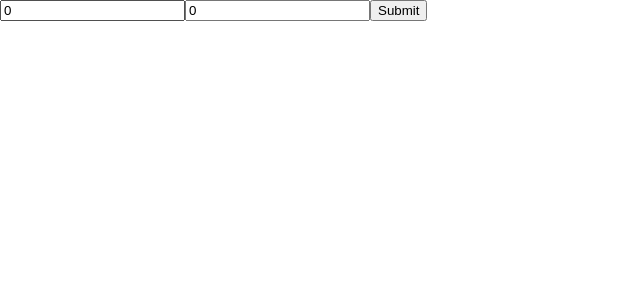
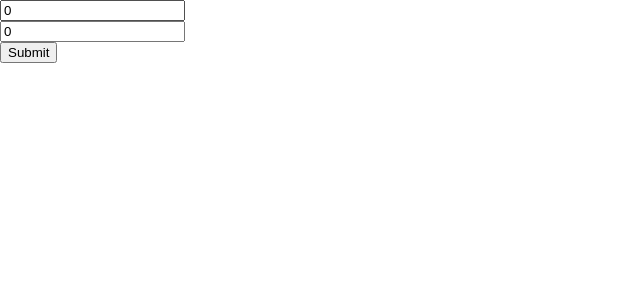
Before and after one commit to ValentynFediuk/matrix-tabular-data, a React (Vite) app: page / in a window 1280 px wide. Shown: the top 300 px of the page, without its empty margins (0-640 px from the left). Built offline with nearby package versions, Linux system fonts and the light colour scheme.

Commit message:
[update] form and table context

```diff
--- a/src/App.tsx
+++ b/src/App.tsx
@@ -1,9 +1,7 @@
-import {ChangeEvent, useEffect, useState} from 'react';
-import {Table} from "./components/Table/Table";
-import {Cell} from './components/Cell/Cell';
-import {Form} from "./components/Form/Form";
-import {Row} from "./components/Row/Row";
-import {Column} from "./components/Column/Column";
+import {useReducer, useState} from 'react';
+import {Table, Form} from "./components";
+import {GridContext, GridDispatchContext} from './store/contexts';
+import {gridReducer} from "./store/reducers";
 
 type CellId = number; // unique value for all table
 type CellValue = number; // three digit random number
@@ -13,35 +11,21 @@ type Cell = {
     amount: CellValue
 }
 
+export const App = () => {
+    const [matrix, setMatrix] = useState<Cell[][]>([])
 
-export const App = () => {
-    const [rows, setRows] = useState<number>(0);
-    const [columns, setColumns] = useState<number>(0);
-    const [matrix, setMatrix] = useState<any>([])
-
-    const handleSetRows = (event: ChangeEvent<HTMLInputElement>) => {
-        if (+event.target.value < 0 || +event.target.value > 100) {
-            return
-        } else {
-            setRows(+event.target.value)
-        }
-    };
-
-    const handleSetColumns = (event: ChangeEvent<HTMLInputElement>) => {
-        if (+event.target.value < 0 || +event.target.value > 100) {
-            return
-        } else {
-            setColumns(+event.target.value)
-        }
-    };
+    const [grid, dispatch] = useReducer(gridReducer, {
+        rows: 0,
+        columns: 0,
+    });
 
     const handleSubmit = (event: { preventDefault: () => void }) => {
         event.preventDefault();
-        setMatrix([])
+
         let temp:[] = []
-        for (let i = 0; i < rows; i++) {
+        for (let i = 0; i < grid.rows; i++) {
             let foo:[] = []
-            for (let j = 0; j < columns; j++) {
+            for (let j = 0; j < grid.columns; j++) {
                 let obj = {
                     id: i * j,
                     amount: Math.floor(Math.random() * 900) + 100
@@ -53,28 +37,16 @@ export const App = () => {
         setMatrix(temp)
     };
 
-    useEffect(() => {
-        console.log(matrix)
-    }, [matrix])
-
     return (
         <div className="container">
-            <Form
-                columns={columns}
-                rows={rows}
-                handleSetColumns={handleSetColumns}
-                handleSetRows={handleSetRows}
-                handleSubmit={handleSubmit}
-            />
-            <Table>
-                {matrix.map((column:[], index: number) => (
-                    <Row key={index}>
-                        {column.map((row:[], index: number) => (
-                            <Cell key={index}>{row.amount}</Cell>
-                        ))}
-                    </Row>
-                ))}
-            </Table>
+            <GridContext.Provider value={grid}>
+                <GridDispatchContext.Provider value={dispatch}>
+                    <Form
+                        handleSubmit={handleSubmit}
+                    />
+                    <Table matrix={matrix} />
+                </GridDispatchContext.Provider>
+            </GridContext.Provider>
         </div>
     );
 }
--- a/src/components/Form/Form.tsx
+++ b/src/components/Form/Form.tsx
@@ -1,27 +1,33 @@
-import {FC} from "react";
+import React, {FC, useContext} from "react";
+import { Input } from '../ui'
+import {GridContext, GridDispatchContext} from "../../store/contexts";
 
 interface Props {
-    rows: number
-    columns: number
-    handleSubmit: any
-    handleSetRows: any
-    handleSetColumns: any
+    handleSubmit: () => void
 }
-export const Form:FC<Props> = ({rows, columns, handleSubmit, handleSetRows, handleSetColumns}) => {
+export const Form:FC<Props> = ({handleSubmit}) => {
+    const grid = useContext(GridContext)
+    const dispatch = useContext(GridDispatchContext)
+
+
    return (
        <form onSubmit={handleSubmit}>
-           <input
-               type="text"
-               placeholder="M - rows"
-               value={rows}
-               onChange={(event) => handleSetRows(event)}
-           />
-           <input
-               type="text"
-               placeholder="N - columns"
-               value={columns}
-               onChange={(event) => handleSetColumns(event)}
-           />
+           <Input onChange={
+               (event) => {
+                   dispatch({
+                       type: 'setRows',
+                       rows: +event.target.value
+                   })
+               }
+           } value={grid.rows} placeholder='M - rows' />
+           <Input
+               onChange={(event) => {
+                   dispatch({
+                       type: 'setColumns',
+                       columns: +event.target.value
+                   })
+               }}
+               value={grid.columns} placeholder='N - columns' />
            <button type="submit">Submit</button>
        </form>
 
--- a/src/components/Table/Table.tsx
+++ b/src/components/Table/Table.tsx
@@ -1,13 +1,63 @@
-import {FC, ReactNode} from "react";
+import {FC, useState} from "react";
 import styles from './Table.module.scss'
+import {Row} from "../Row/Row";
+import { Cell } from "../index";
 interface Props {
-    children: ReactNode;
+    matrix: [][number];
 }
-export const Table:FC<Props> = ({children}) => {
+
+export const Table:FC<Props> = ({matrix}) => {
+    const [rowSum, setRowSum] = useState<number[]>([])
+    const [columnAverage, setColumnAverage] = useState<number[]>([])
+
+    const getRowSum = (rows: [][]) => {
+        let arrSum: number[] = [];
+        rows.forEach((element, index) => {
+            let sum = 0
+
+            element.forEach((object, index) => {
+                sum += object['amount'];
+            });
+            arrSum.push(sum)
+        })
+
+        setRowSum(arrSum)
+    }
+
+    const getColumnAverage = (matrix: [][]) => {
+        let columnSum: number[] = [];
+
+        matrix.forEach((element, i) => {
+            let sum = 0
+
+            element.forEach((object, j) => {
+                sum += object['amount'];
+            })
+
+            columnAverage.push(sum)
+        })
+
+        setColumnAverage(columnSum)
+    }
+
     return (
         <div className={styles.table}>
             <div>
-                {children}
+                {matrix.map((column:[], index: number) => (
+                    <Row key={index}>
+                        {column.map((row:[], index: number) => (
+                            <Cell key={index}>{row.amount}</Cell>
+                        ))}
+                    </Row>
+                ))}
+                <div className='sum'>
+                    {rowSum.map((el, index) => (
+                        <Cell key={index}>Sum - {el}</Cell>
+                    ))}
+                </div>
+                <div className='average'>
+
+                </div>
             </div>
         </div>
     )
--- /dev/null
+++ b/src/components/index.ts
@@ -0,0 +1,5 @@
+export {Cell} from './Cell/Cell'
+export {Column} from './Column/Column'
+export {Form} from './Form/Form'
+export {Row} from './Row/Row'
+export {Table} from './Table/Table'
--- /dev/null
+++ b/src/components/ui/Input/Input.tsx
@@ -0,0 +1,16 @@
+import {ChangeEvent, ChangeEventHandler, FC} from "react"
+import styles from './Input.module.scss'
+
+interface Props {
+    onChange: ChangeEventHandler<HTMLInputElement>
+    value: number
+    placeholder: string
+}
+
+export const Input: FC<Props> = ({onChange, value, placeholder}) => {
+    return (
+        <div className={styles.wrapper}>
+            <input type="text" onChange={onChange} value={value} placeholder={placeholder}/>
+        </div>
+    )
+}
--- /dev/null
+++ b/src/components/ui/index.ts
@@ -0,0 +1 @@
+export { Input } from './Input/Input'
--- /dev/null
+++ b/src/store/contexts/GridContext.ts
@@ -0,0 +1,4 @@
+import {createContext} from "react";
+
+export const GridContext = createContext({columns: 0, rows: 0})
+export const GridDispatchContext = createContext({type: 'setColumns', columns: 0})
--- /dev/null
+++ b/src/store/contexts/index.ts
@@ -0,0 +1 @@
+export * from './GridContext'
--- /dev/null
+++ b/src/store/reducers/gridReducer.ts
@@ -0,0 +1,41 @@
+interface GridValues {
+    columns: number
+    rows: number
+}
+
+export interface SetRowsAction {
+    type: "setRows";
+    rows: number;
+}
+
+export interface SetColumnsAction {
+    type: "setColumns";
+    columns: number;
+}
+
+type GridActions = SetRowsAction | SetColumnsAction;
+export const gridReducer = (grid: GridValues, action:GridActions) => {
+    switch (action.type) {
+        case 'setRows': {
+            if (action.rows < 0 || action.rows > 100) {
+                return
+            }
+            return {
+                rows: action.rows,
+                columns: grid.columns
+            }
+        }
+        case 'setColumns': {
+            if (action.columns < 0 || action.columns > 100) {
+                return
+            }
+            return {
+                rows: grid.rows,
+                columns: action.columns
+            }
+        }
+        default: {
+            throw Error(`Unknown action: ${action.type}`)
+        }
+    }
+}
--- /dev/null
+++ b/src/store/reducers/index.ts
@@ -0,0 +1 @@
+export * from './gridReducer'
--- a/tsconfig.json
+++ b/tsconfig.json
@@ -17,5 +17,5 @@
     "jsx": "react-jsx"
   },
   "include": ["src"],
-  "references": [{ "path": "./tsconfig.node.json" }]
+  "references": [{ "path": "./tsconfig.node.json" }],
 }
```
Also changed, not shown: src/components/ui/Input/Input.module.scss (added), 1 other file (tests, documents, lock files or other folders).
